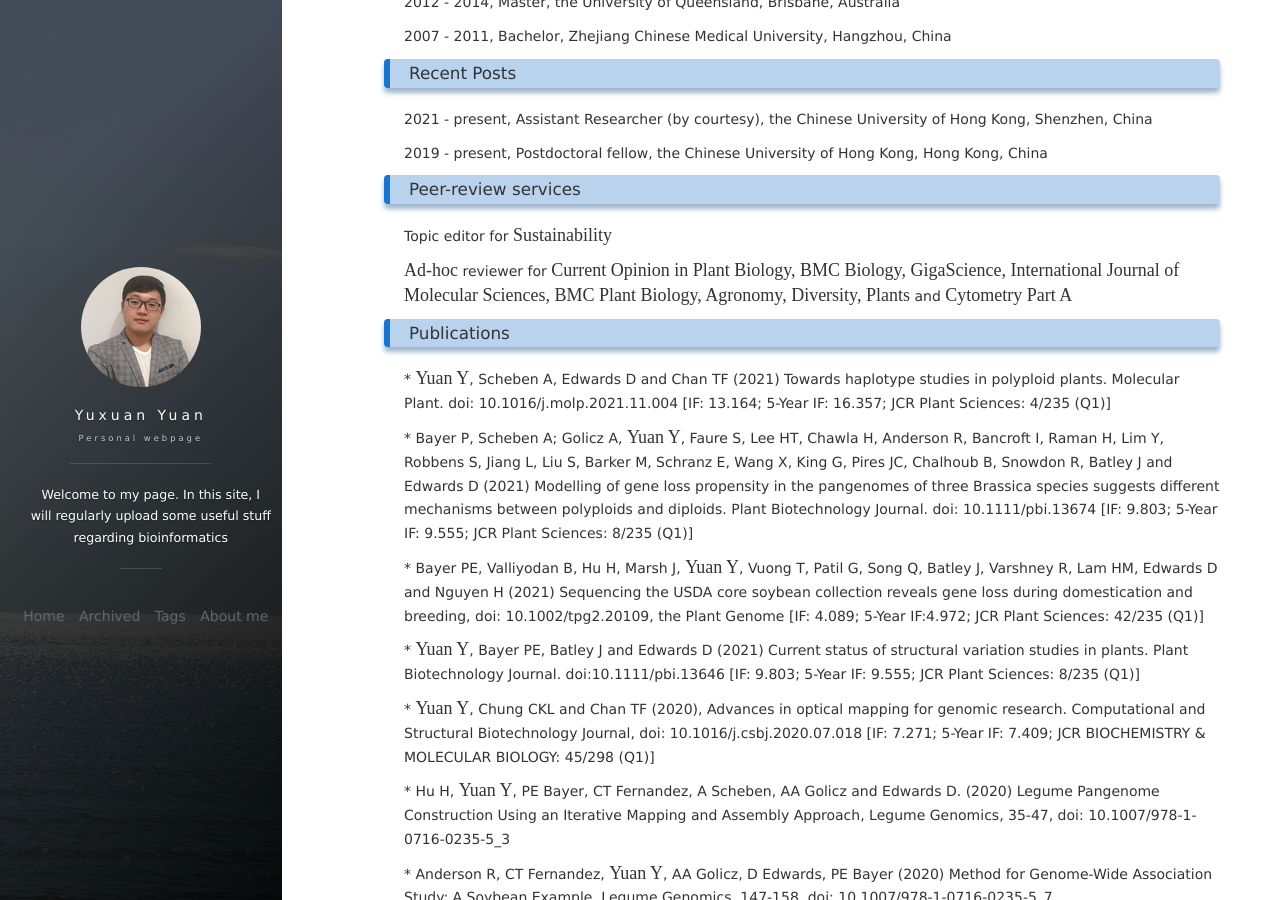
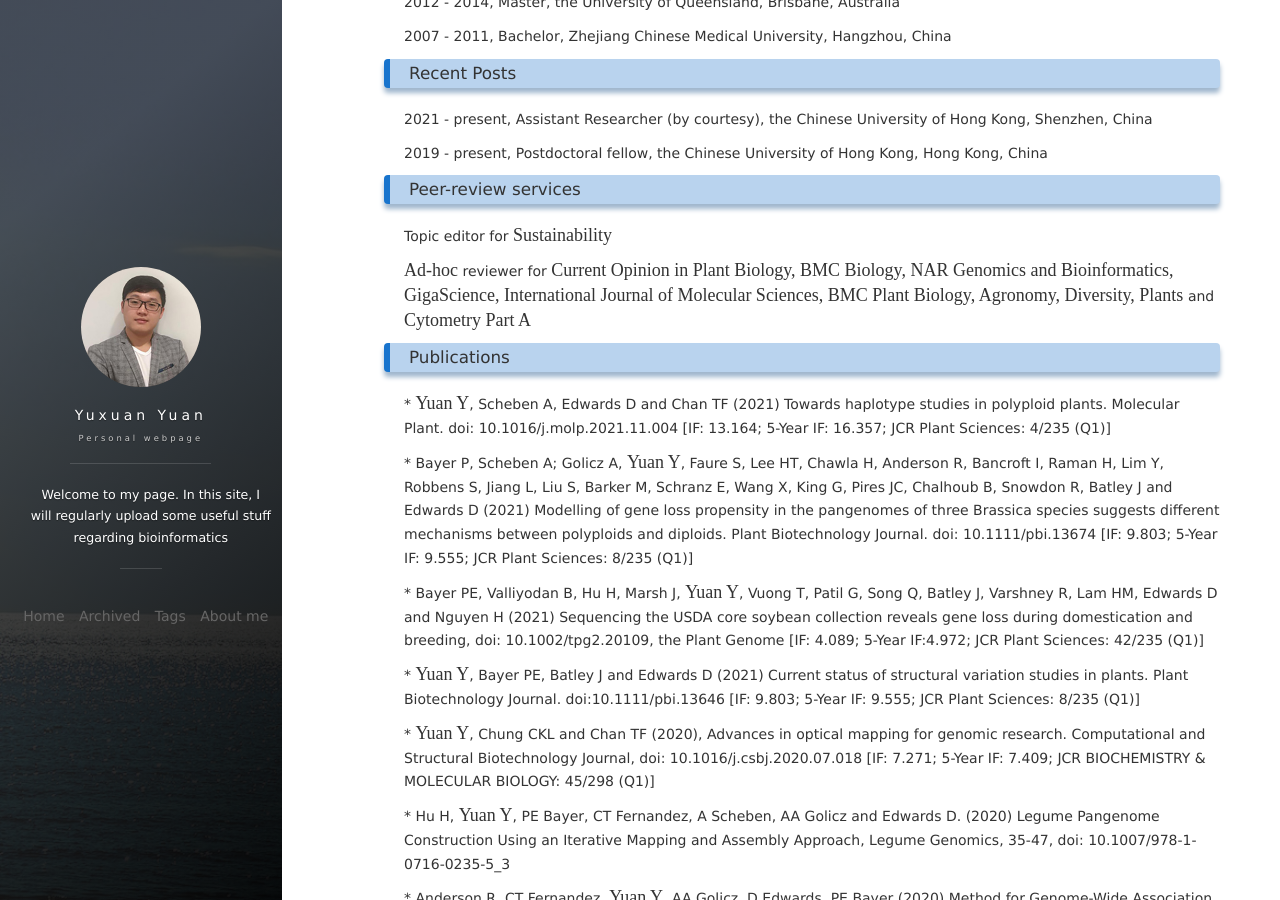
Before and after one commit to yuxuanyuan/yuxuanyuan.github.io, a Jekyll site: the page built from about.md, in a window 1280 px wide and 900 px high, scrolled down 324 px. Built offline with Jekyll 4.4.1, drawn with Linux system fonts in a browser that asks for light colours; nearby versions of some CDN libraries; comment, search, counter and statistics services are not loaded.

Commit message:
2021-12-23

```diff
--- a/about.md
+++ b/about.md
@@ -42,7 +42,7 @@
 Topic editor for <i> Sustainability</i>
 
 <p>
-<i>Ad-hoc</i> reviewer for <i> Current Opinion in Plant Biology, BMC Biology, GigaScience, International Journal of Molecular Sciences, BMC Plant Biology, Agronomy, Diversity, Plants </i> and <i>Cytometry Part A</i>
+<i>Ad-hoc</i> reviewer for <i> Current Opinion in Plant Biology, BMC Biology, NAR Genomics and Bioinformatics, GigaScience, International Journal of Molecular Sciences, BMC Plant Biology, Agronomy, Diversity, Plants </i> and <i>Cytometry Part A</i>
 
 <p>
 
```
